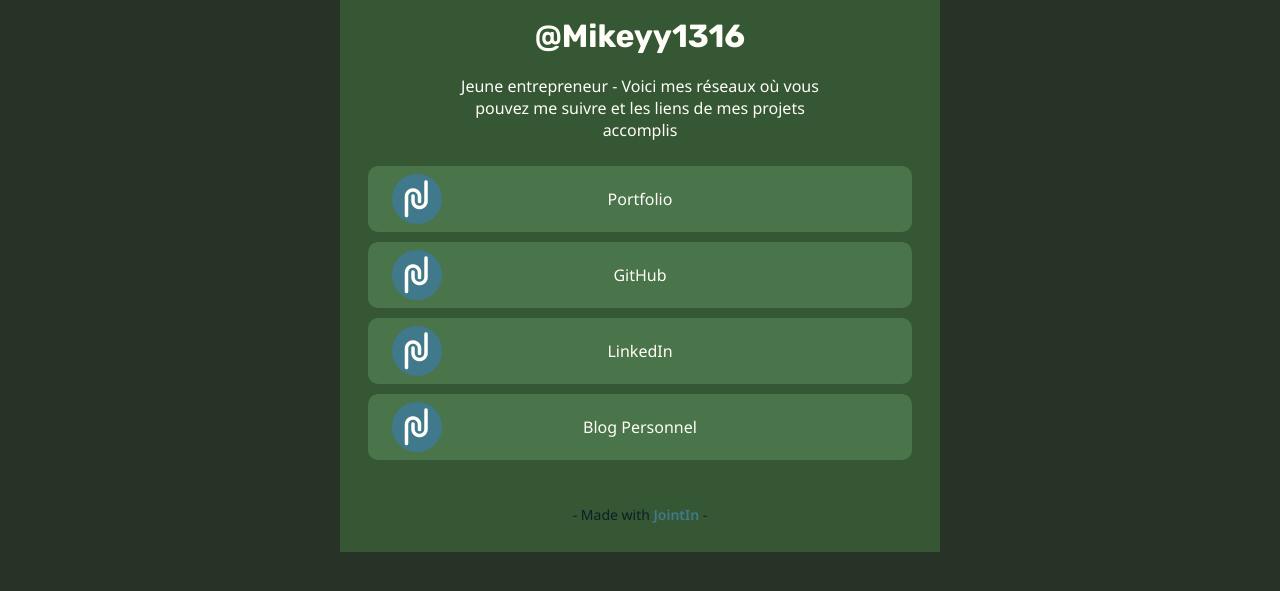
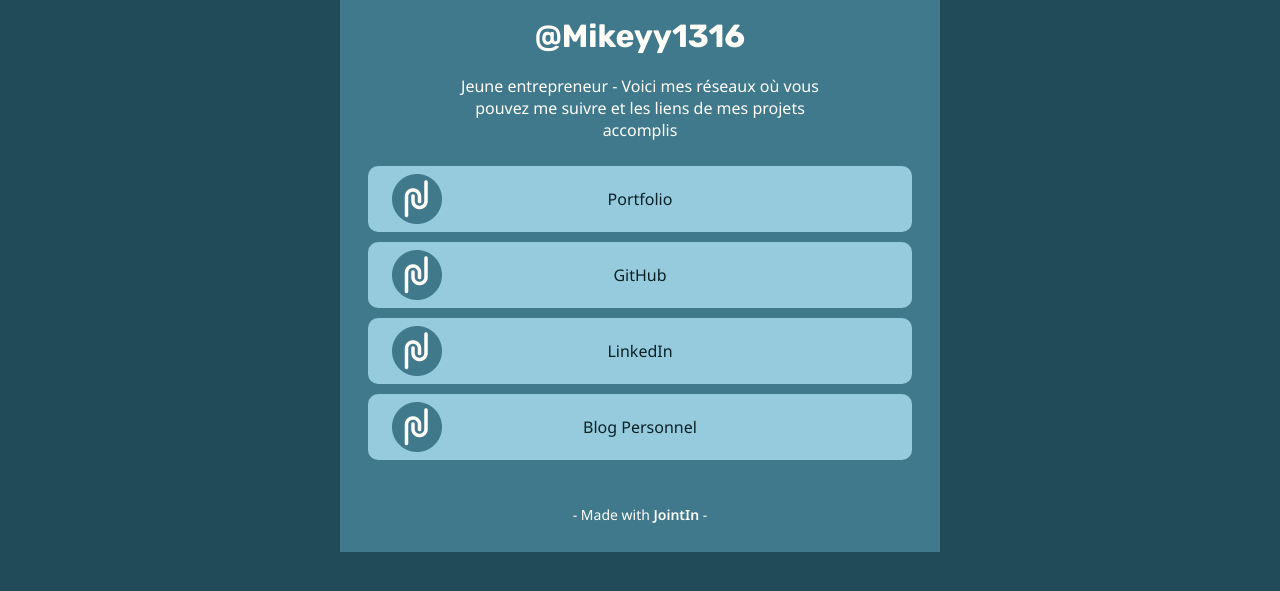
Before and after one commit to Liam-Nothing/EMLyon-Stage-2026-frontend, a plain HTML site: page front/index.html in a window 1280 px wide. Shown: the part 207-798 px from the top of the page. Drawn offline with Linux system fonts and the light colour scheme; a web font is replaced by a local one.

Commit message:
feat: add default color theme for public page (in css)

```diff
--- a/front/admin/admin.css
+++ b/front/admin/admin.css
@@ -269,7 +269,7 @@ button  {
     margin-top: 25px;
     /* margin: 20px 40px; */
     gap: 30px;
-    box-shadow: 2px 2px 10px rgba(0, 0, 0, 0.08);
+    /* box-shadow: 2px 2px 10px rgba(0, 0, 0, 0.08); */
 }
 
 /* formulaire reseau */
--- a/front/profil-publique/profil.css
+++ b/front/profil-publique/profil.css
@@ -1,7 +1,7 @@
 /* Si la maquette prevoit une animation d'apparition (fade-in au chargement), elle pourra etre ajoutee plus tard avec CSS `@keyframes` ou JS. */
 
 body {
-  background-color: #263326;
+  background-color: #214B59;
   /* height: 100vh; */
 }
 
@@ -59,7 +59,7 @@ body {
 
 /* 1 - full + border-radius round */
 .link-card{
-  background-color: #4A7449;
+  background-color: #95CBDC;
   border-radius: 10px;
   padding: 8px 24px;
   text-decoration: none;
@@ -137,7 +137,7 @@ body {
 /* =============================================== */
 
 .link-card a {
-  color: var(--background-color);
+  color: var(--text-color);
   display: flex;
   align-items: center;
   justify-content: center;
@@ -153,7 +153,7 @@ body {
 
 /* =============================== Card Color ============================ */
 .big-card {
-  background-color: #355734;
+  background-color: var(--primary-color);
   max-width: 600px;
   margin: 0 auto;
   padding: 28px;
@@ -174,12 +174,13 @@ body {
   display: flex;
   justify-content: center;
   padding-top: 20px;
+  color: var(--background-color);
 }
 
 .foot a {
   font-size: var(--small-text-font-size);
   font-weight: 600;
-  color: var(--primary-color);
+  color: var(--background-color);
 }
 
 @media (max-width:768px) {
```
